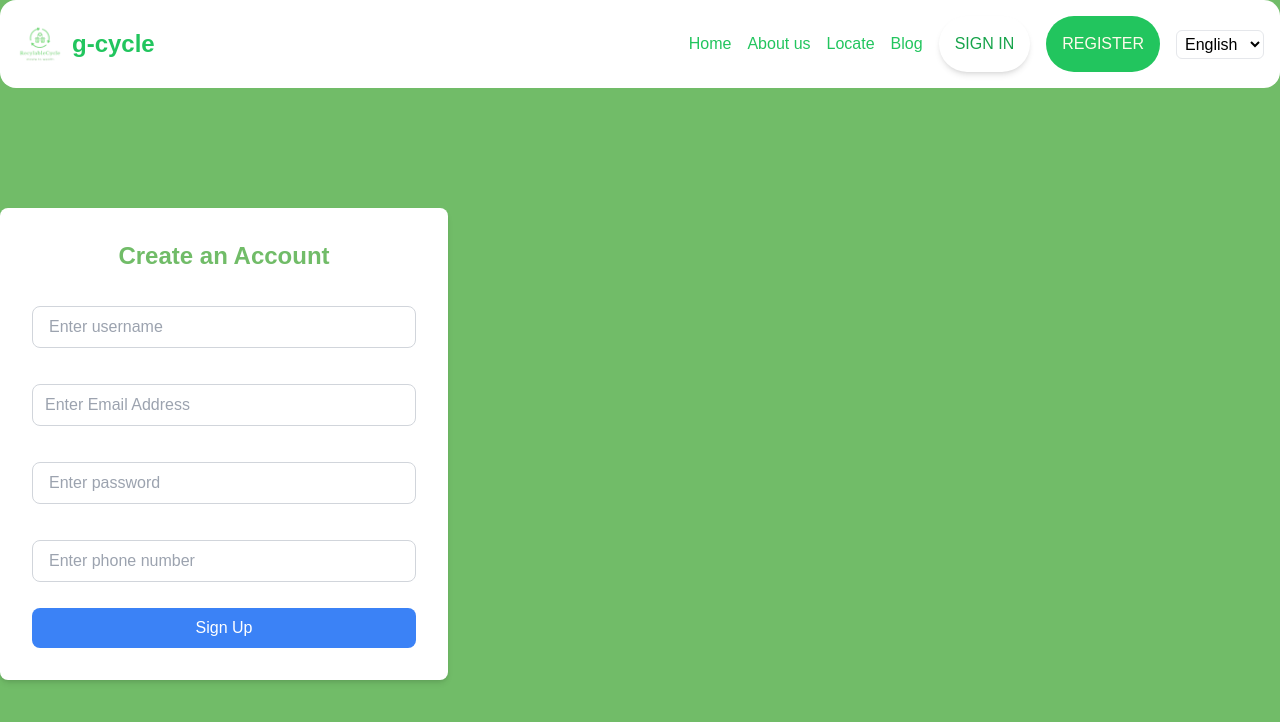
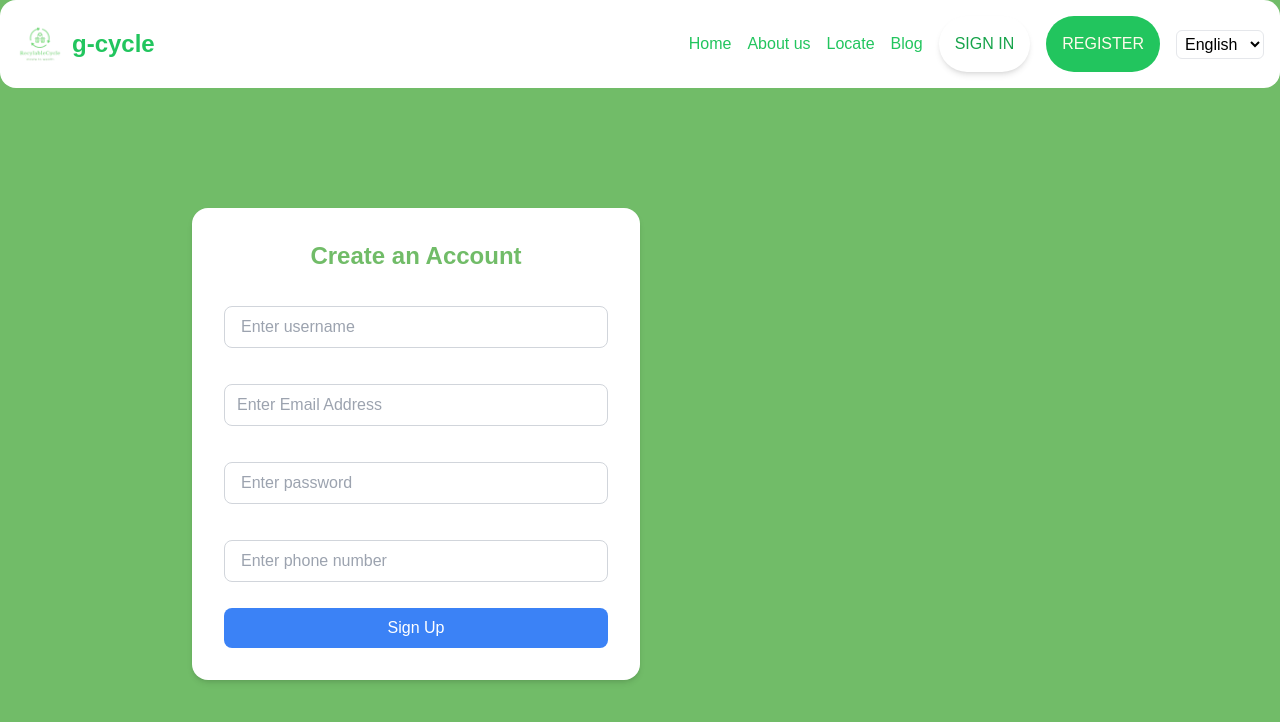
Before and after one commit to dark-royal/recycle, a React (Create React App) app: page /signup in a window 1280 px wide. Shown: the top 722 px of the page. Built offline with nearby package versions, Linux system fonts and the light colour scheme.

Commit message:
Merge branch 'refs/heads/michael' into frontend
# Conflicts:
#	src/Pages/Home/index.jsx

```diff
--- a/src/Pages/SignUp/index.jsx
+++ b/src/Pages/SignUp/index.jsx
@@ -7,7 +7,6 @@ import axios from 'axios';
 import { Icon } from '@iconify/react';
 import loadingLoop from '@iconify/icons-line-md/loading-loop';
 import Navbar from "../../Components/Navbar";
-import image1 from "../../Components/asset/Rectangle 5.png"
 
 const SignUp = () => {
     const [isLoading, setIsLoading] = useState(false);
@@ -82,14 +81,9 @@ const SignUp = () => {
 
     return (
         <div className="min-h-screen flex flex-col">
-            {/*<img*/}
-            {/*    src={image1}*/}
-            {/*     alt=""*/}
-            {/*    className="w-[50%] translate-y-2/3"*/}
-            {/*/>*/}
             <Navbar/>
-            <div className="flex items-center  flex-grow">
-                <div className="bg-white p-8 rounded-lg shadow-md w-full max-w-md">
+            <div className="flex items-center ml-48 flex-grow">
+                <div className="bg-white p-8 rounded-2xl shadow-md w-full max-w-md">
                     <h2 className="text-2xl font-bold mb-6 text-center">Create an Account</h2>
                     <Formik
                         initialValues={{username: '', email: '', password: '', phoneNumber: ''}}
```
